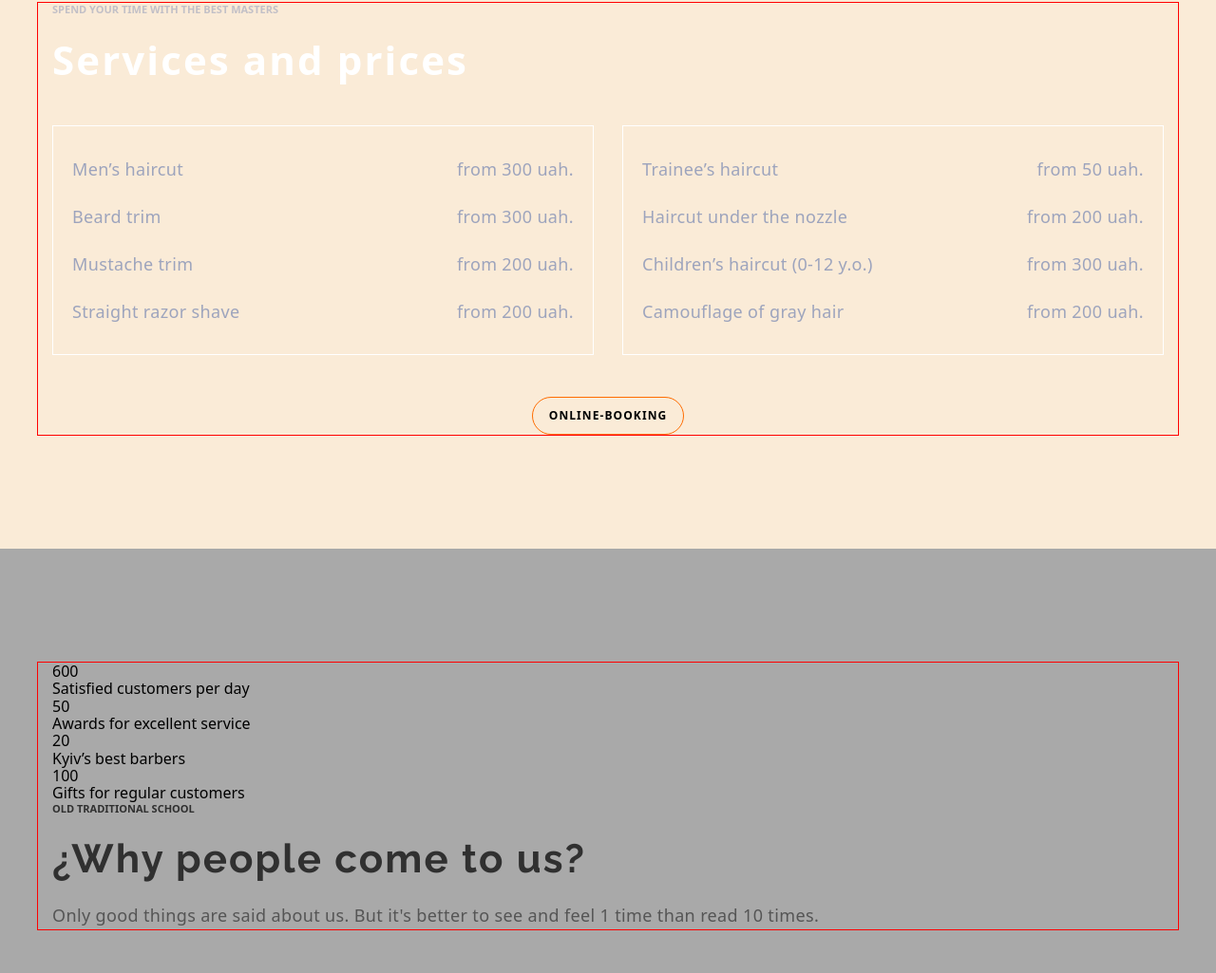
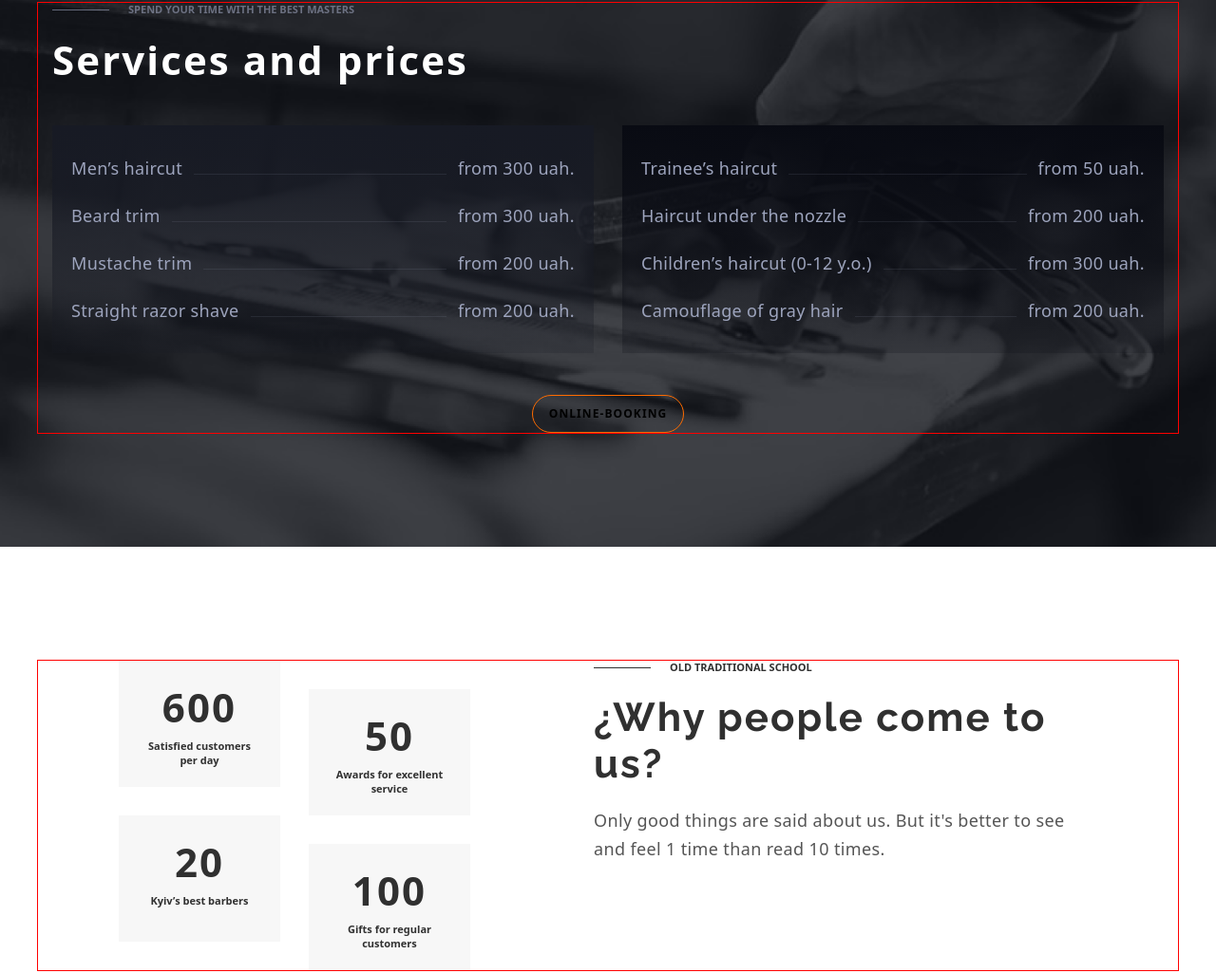
Before and after one commit to KalchenkoNatalya/barbershop, a plain HTML site: page index.html in a window 1280 px wide. Shown: the part 1602-2627 px from the top of the page at 95% size. Drawn offline with nearby package versions, Linux system fonts and the light colour scheme.

Commit message:
фони прайс

```diff
--- a/css/styles.css
+++ b/css/styles.css
@@ -168,7 +168,23 @@ img {
   color: rgba(157, 164, 189, 0.6);
   margin-bottom: 20px;
 }
+.pre-title {
+  font-weight: 600;
+  font-size: 11px;
+  line-height: 1.36;
+  text-transform: uppercase;
+  display: flex;
+  align-items: center;
+  gap: 20px;
 
+}
+.pre-title::before {
+  content:'';
+  width: 60px;
+  height: 1px;
+  background: currentColor;
+
+}
 .hero-title {
   font-family: "Raleway";
   font-weight: 700;
@@ -266,7 +282,13 @@ img {
 
 /* ------Services and prices ------ */
 .prices {
-  background-color: antiquewhite;
+  background-color: #111319;
+  background-image: url(../img/prices-img.png);
+  max-width: 1600px;
+  background-repeat: no-repeat;
+  background-position: center;
+  background-size: cover;
+  margin: 0 auto;
   padding-top: 120px;
   padding-bottom: 120px;
 }
@@ -296,44 +318,105 @@ img {
 }
 
 .prices-list {
-  border: 1px solid #ffffff;
   width: calc((100% - 30px) / 2);
   padding: 30px 20px;
-
+}
+.prices-list:first-child {
+  background: linear-gradient(180deg, #171A24 0%, rgba(23, 26, 36, 0.2) 100%);
+}
+.prices-list:last-child {
+  background: linear-gradient(180deg, #090B13 0%, rgba(9, 11, 19, 0.2) 100%);
 }
 
 .prices-item {
   display: flex;
   justify-content: space-between;
+  align-items: baseline;
+  gap: 12px;
+
+
+}
+.prices-item::before {
+  content: '';
+  width: 100px;
+  height: 1px;
+  flex-grow: 1;
+  background-color: rgba(157, 164, 189, 0.12);
+}
+.prices-item+.prices-item {
+  margin-top: 20px;
+}
+.prices-item-text {
   font-weight: 400;
   font-size: 18px;
   line-height: 1.67;
   letter-spacing: 0.02em;
   color: #9da4bd;
 }
-
-.prices-item+.prices-item {
-  margin-top: 20px;
+.prices-item-text:first-child {
+  order: -1;
 }
-
 .prices-button {
   display: block;
   margin: 0 auto;
 }
 
+/* -------Benefits-------- */
+
 .benefits {
-  background-color: darkgray;
   padding-top: 120px;
   padding-bottom: 120px;
 }
+.benefits>.container {
+  display: flex;
+  gap: 130px;
+  padding-left: 85px;
+}
+.benefits-wrap {
+  max-width: 500px;
+}
 
-.container {}
+.benefits-list {
+  display: flex;
+  width: 370px;
+  flex-wrap: wrap;
 
-.list {}
+}
 
-.benefits-list {}
+.benefits-item {
+  width: 170px;
+  height: 133px;
+  background-color: #F7F7F7;
+  padding-top: 20px;
+  padding-bottom: 20px;
+  padding-left: 24px;
+  padding-right: 24px;
+  text-align: center;
+}
+.benefits-item:nth-child(odd) {
+  margin-right: 30px;
+}
+.benefits-item:nth-child(even) {
+  margin-top: 30px;
+}
+.benefits-item .count{
+font-weight: 700;
+font-size: 42px;
+line-height: 1.36;
+text-align: center;
+letter-spacing: 0.05em;
+color: #303030;
+margin-bottom: 6px;
+display: block;
+}
+.benefits-item-text {
+font-weight: 600;
+font-size: 11px;
+line-height: 1.36;
+text-align: center;
+color: #303030;
+}
 
-.benefits-item {}
 
 .benefits-pre-title {
   font-weight: 600;
@@ -436,16 +519,18 @@ img {
 .barbers-soc-link {
   width: 100%;
   height: 100%;
-  background-color:#ff6c00;
+  background-color:#ffffff;
   border-radius: 50%;
   display: flex;
   align-items: center;
   justify-content: center;
 }
 .barbers-soc-icon {
-  fill: #ffffff;
+  fill: #303030;
 }
-
+.barbers-soc-link:hover .barbers-soc-icon{
+  fill: #FF6C00;
+}
 /* ---------Gallery------- */
 .gallery {
   padding-top: 120px;
--- a/index.html
+++ b/index.html
@@ -51,8 +51,8 @@
     <main>
       <section class="hero">
         <div class="container">
-          <ul class="hero-list">
-            <li class="hero-item">
+          <ul class="hero-list list  ">
+            <li class="hero-item pre-title">
               <a
                 href=""
                 target="_blank"
@@ -72,7 +72,7 @@
             </li>
           </ul>
           <div class="hero-wrap">
-            <p class="hero-pre-title">A hair salon for men in Kyiv</p>
+            <p class="hero-pre-title pre-title">A hair salon for men in Kyiv</p>
             <h1 class="hero-title">BarberShop</h1>
             <p class="hero-after-title">
               We are experts in trendy men’s haircuts. We work quickly,
@@ -102,7 +102,7 @@
             </li>
           </ul>
           <div class="about-textcontent">
-            <p class="about-pre">About</p>
+            <p class="about-pre pre-title">About</p>
             <h2 class="about-title">Best Barbershop in your city</h2>
             <p class="about-after-title">
               If you want to add more confidence to your image, you should
@@ -121,45 +121,47 @@
           </div>
         </div>
       </section>
+
+      <!-- --------Prices--------- -->
       <section class="prices">
         <div class="container">
-          <p class="prices-pre-title">Spend your time with the best masters</p>
+          <p class="prices-pre-title pre-title">Spend your time with the best masters</p>
           <h2 class="prices-title">Services and prices</h2>
           <div class="prices-wrap">
             <ul class="prices-list">
               <li class="list prices-item">
-                <p>Men’s haircut</p>
-                <p>from 300 uah.</p>
+                <p class="prices-item-text">Men’s haircut</p>
+                <p class="prices-item-text">from 300 uah.</p>
               </li>
               <li class="list prices-item">
-                <p>Beard trim</p>
-                <p>from 300 uah.</p>
+                <p class="prices-item-text">Beard trim</p>
+                <p class="prices-item-text">from 300 uah.</p>
               </li>
               <li class="list prices-item">
-                <p>Mustache trim</p>
-                <p>from 200 uah.</p>
+                <p class="prices-item-text">Mustache trim</p>
+                <p class="prices-item-text">from 200 uah.</p>
               </li>
               <li class="list prices-item">
-                <p>Straight razor shave</p>
-                <p>from 200 uah.</p>
+                <p class="prices-item-text">Straight razor shave</p>
+                <p class="prices-item-text">from 200 uah.</p>
               </li>
             </ul>
             <ul class="prices-list">
               <li class="list prices-item">
-                <p>Trainee’s haircut</p>
-                <p>from 50 uah.</p>
+                <p class="prices-item-text">Trainee’s haircut</p>
+                <p class="prices-item-text">from 50 uah.</p>
               </li>
               <li class="list prices-item">
-                <p>Haircut under the nozzle</p>
-                <p>from 200 uah.</p>
+                <p class="prices-item-text">Haircut under the nozzle</p>
+                <p class="prices-item-text">from 200 uah.</p>
               </li>
               <li class="list prices-item">
-                <p>Children’s haircut (0-12 y.o.)</p>
-                <p>from 300 uah.</p>
+                <p class="prices-item-text">Children’s haircut (0-12 y.o.)</p>
+                <p class="prices-item-text">from 300 uah.</p>
               </li>
               <li class="list prices-item">
-                <p>Camouflage of gray hair</p>
-                <p>from 200 uah.</p>
+                <p class="prices-item-text">Camouflage of gray hair</p>
+                <p class="prices-item-text">from 200 uah.</p>
               </li>
             </ul>
           </div>
@@ -172,33 +174,35 @@
         <div class="container">
           <ul class="list benefits-list">
             <li class="benefits-item">
-              <span>600</span>
-              <p>Satisfied customers per day</p>
-            </li>
-            <li>
-              <span>50</span>
-              <p>Awards for excellent service</p>
+              <span class="count">600</span>
+              <p class="benefits-item-text">Satisfied customers per day</p>
             </li>
             <li class="benefits-item">
-              <span>20</span>
-              <p>Kyiv’s best barbers</p>
+              <span class="count">50</span>
+              <p class="benefits-item-text">Awards for excellent service</p>
             </li>
             <li class="benefits-item">
-              <span>100</span>
-              <p>Gifts for regular customers</p>
+              <span class="count">20</span>
+              <p class="benefits-item-text">Kyiv’s best barbers</p>
+            </li>
+            <li class="benefits-item">
+              <span class="count">100</span>
+              <p class="benefits-item-text">Gifts for regular customers</p>
             </li>
           </ul>
-          <p class="benefits-pre-title">Old traditional school</p>
-          <h2 class="benefits-title">¿Why people come to us?</h2>
-          <p class="benefits-after-title">
-            Only good things are said about us. But it's better to see and feel
-            1 time than read 10 times.
-          </p>
+          <div class="benefits-wrap">
+            <p class="benefits-pre-title pre-title">Old traditional school</p>
+            <h2 class="benefits-title">¿Why people come to us?</h2>
+            <p class="benefits-after-title">
+              Only good things are said about us. But it's better to see and feel
+              1 time than read 10 times.
+            </p>
+          </div>
         </div>
       </section>
       <section class="barbers">
         <div class="container">
-          <p class="barbers-pre-title">For true enjoyers of the atmosphere</p>
+          <p class="barbers-pre-title pre-title">For true enjoyers of the atmosphere</p>
           <h2 class="barbers-title">Our barbers</h2>
           <ul class="barbers-list">
             <li class="list barbers-item">
@@ -311,7 +315,7 @@
       </section>
       <section class="gallery">
         <div class="container">
-          <p class="gallery-text">In Latin, "barba" means "beard"</p>
+          <p class="gallery-text pre-title">In Latin, "barba" means "beard"</p>
           <ul class="gallery-list">
             <li class="list gallery-item">
               <img
```
Also changed, not shown: img/prices-img.png (added).
